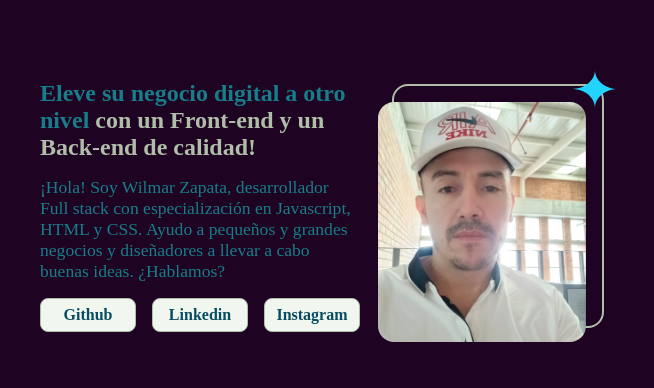
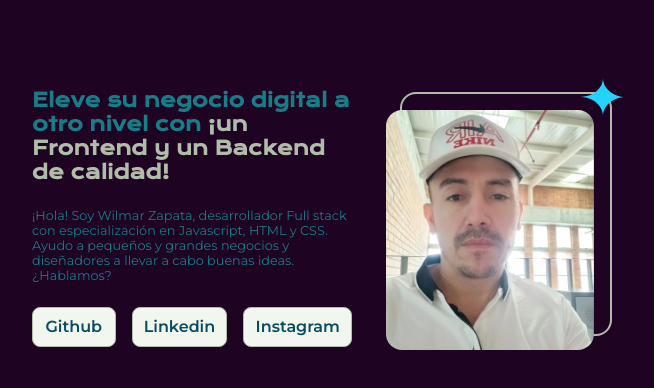
Before and after one commit to arleydeml-dev/portafolio, a plain HTML site: page index.html in a window 1280 px wide. Shown: the whole page, without its empty margins (318-972 px from the left). Drawn offline with nearby package versions, Linux system fonts and the light colour scheme.

Commit message:
Alinea los tags y usa las fuentes

```diff
--- a/index.html
+++ b/index.html
@@ -12,12 +12,12 @@
   </header>
   <main>
     <section class="description">
-      <h1>Eleve su negocio digital a otro nivel <strong>con un Front-end y un Back-end de calidad!</strong></h1>
+      <h1>Eleve su negocio digital a otro nivel con <strong>¡un Frontend y un Backend de calidad!</strong></h1>
 
       <p>¡Hola! Soy Wilmar Zapata, desarrollador Full stack con especialización en Javascript, HTML y CSS. Ayudo a pequeños y grandes negocios y diseñadores a llevar a cabo buenas ideas. ¿Hablamos?
       </p>
 
-      <div class="buttons">
+      <div class="enlaces">
         <a href="https://github.com/arleydeml-dev">Github</a>
         <a href="https://www.linkedin.com/in/wilmardeml-dev">Linkedin</a>
         <a href="https://www.instagram.com/wilmardemelquisedeclisbet/">Instagram</a>
--- a/style.css
+++ b/style.css
@@ -1,38 +1,46 @@
+@import url('https://fonts.googleapis.com/css2?family=Krona+One&family=Montserrat:ital,wght@0,100..900;1,100..900&display=swap');
+
 * {
   margin: 0;
   padding: 0;
 }
 
-html {
+body {
   background: #1F0322;
   width: 100%;
+  height: 100vh;
+  box-sizing: border-box;
 }
 
 main {
-  gap: 2rem;
   display: flex;
   justify-content: center;
   align-items: center;
   padding: 5rem 7rem;
+  gap: 3rem;
 
   .description {
     display: flex;
     flex-direction: column;
     width: 20rem;
-    font-size: 1rem;
+    font-size: .8rem;
     font-family: Krona One;
     color: #177E89;
-    gap: 1rem;
+    gap: 1.5rem;
 
+    h1 {
+      padding-top: .5rem;
+    }
     strong {
       color: #B0BEA9;
     }
 
     p {
-      font-size: 1.1rem;
+      font-family: Montserrat;
+      font-size: .8rem;
     }
 
-    .buttons {
+    .enlaces {
       display: flex;
       gap: 1rem;
     }
@@ -43,7 +51,7 @@ main {
       border: .5px solid #B0BEA9;
       background: #F1F7EE;
       gap: 1rem;
-      padding: .5rem;
+      padding: .7rem;
       display: flex;
       justify-content: center;
       color: #084C61;
```
